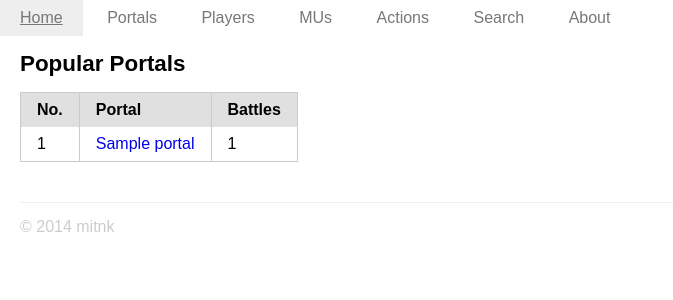
After one commit to mitnk/ingress, a Django app: page /portals/popular/ in a window 1280 px wide. The commit adds this page. Shown: the top 300 px of the page, without its empty margins (0-673 px from the left). Run offline with Django 3.2, Linux system fonts and the light colour scheme; tables that the repository leaves empty hold one stand-in row (values such as "Sample post").

Commit message:
added popular portal list page

```diff
--- /dev/null
+++ b/ingress/ingress/templates/ingress/portals_popular.html
@@ -0,0 +1,40 @@
+{% extends "ingress/base.html" %}
+{% block title %}Popular Portals{% endblock %}
+{% block meta %}
+<meta name="viewport" content="width=device-width, initial-scale=1">
+{% endblock %}
+
+
+{% block content %}
+
+<div class="pl-20">
+    <h1>Popular Portals</h1>
+
+    <table class="pure-table pure-table-bordered">
+        <thead>
+        <tr>
+            <th>No.</th>
+            <th>Portal</th>
+            <th>Battles</th>
+        </tr>
+        </thead>
+        <tbody>
+        {% for po in result %}
+        <tr>
+            <td>
+                {{ forloop.counter }}
+            </td>
+            <td>
+                <a href="/actions/portal/{{ po.guid }}/">
+                    <span class="c-{{ po.team }}">{{ po.name }}</span>
+                </a>
+            </td>
+            <td>
+                {{ po.capture_count }}
+            </td>
+        </tr>
+        {% endfor %}
+        </tbody>
+    </table>
+</div>
+{% endblock %}
--- a/ingress/ingress/templates/ingress/vs.html
+++ b/ingress/ingress/templates/ingress/vs.html
@@ -56,9 +56,13 @@
             <strong>Note</strong>: Data for {{ mus_now|date:"Y" }}-{{ mus_now|date:"m" }}.
         {% endif %}
         {% if title == "Players" %}
+            <br>
             <a href="/players/top/">View Top Players</a>
             <br>
             <a href="/players/over_lv8/">View Players Over Lv8</a>
+        {% elif title == "Portals" %}
+            <br>
+            <a href="/portals/popular/">View Popular Portals</a>
         {% endif %}
     </div>
 </div>
--- a/ingress/ingress/urls.py
+++ b/ingress/ingress/urls.py
@@ -6,11 +6,15 @@ urlpatterns = patterns('',
     url(r'^actions/$', views.actions, name='ingress_actions'),
     url(r'^actions/player/(\w+)/$', views.actions_player, name='ingress_actions_player'),
     url(r'^actions/portal/([\.\w]+)/$', views.actions_portal, name='ingress_actions_portal'),
+
     url(r'^portals/$', views.portals, name='ingress_portals'),
+    url(r'^portals/popular/$', views.portals_popular, name='ingress_portals_popular'),
     url(r'^portals/([\.\w]+)/$', views.portal_detail, name='ingress_portal_detail'),
+
     url(r'^players/$', views.players, name='ingress_players'),
     url(r'^players/over_lv8/$', views.players_over_lv8, name='ingress_players_over_lv8'),
     url(r'^players/top/$', views.players_top, name='ingress_players_top'),
+
     url(r'^mus/$', views.mus, name='ingress_mus'),
     url(r'^search/$', views.search, name='ingress_search'),
     url(r'^about/$', views.about, name='ingress_about'),
--- a/ingress/ingress/views.py
+++ b/ingress/ingress/views.py
@@ -122,5 +122,11 @@ def portal_detail(request, guid):
     return render(request, "ingress/portal_detail.html", context)
 
 
+def portals_popular(request):
+    context = {}
+    context['result'] = Portal.objects.order_by('-capture_count')[:50]
+    return render(request, "ingress/portals_popular.html", context)
+
+
 def about(request):
     return render(request, "ingress/about.html")
```
